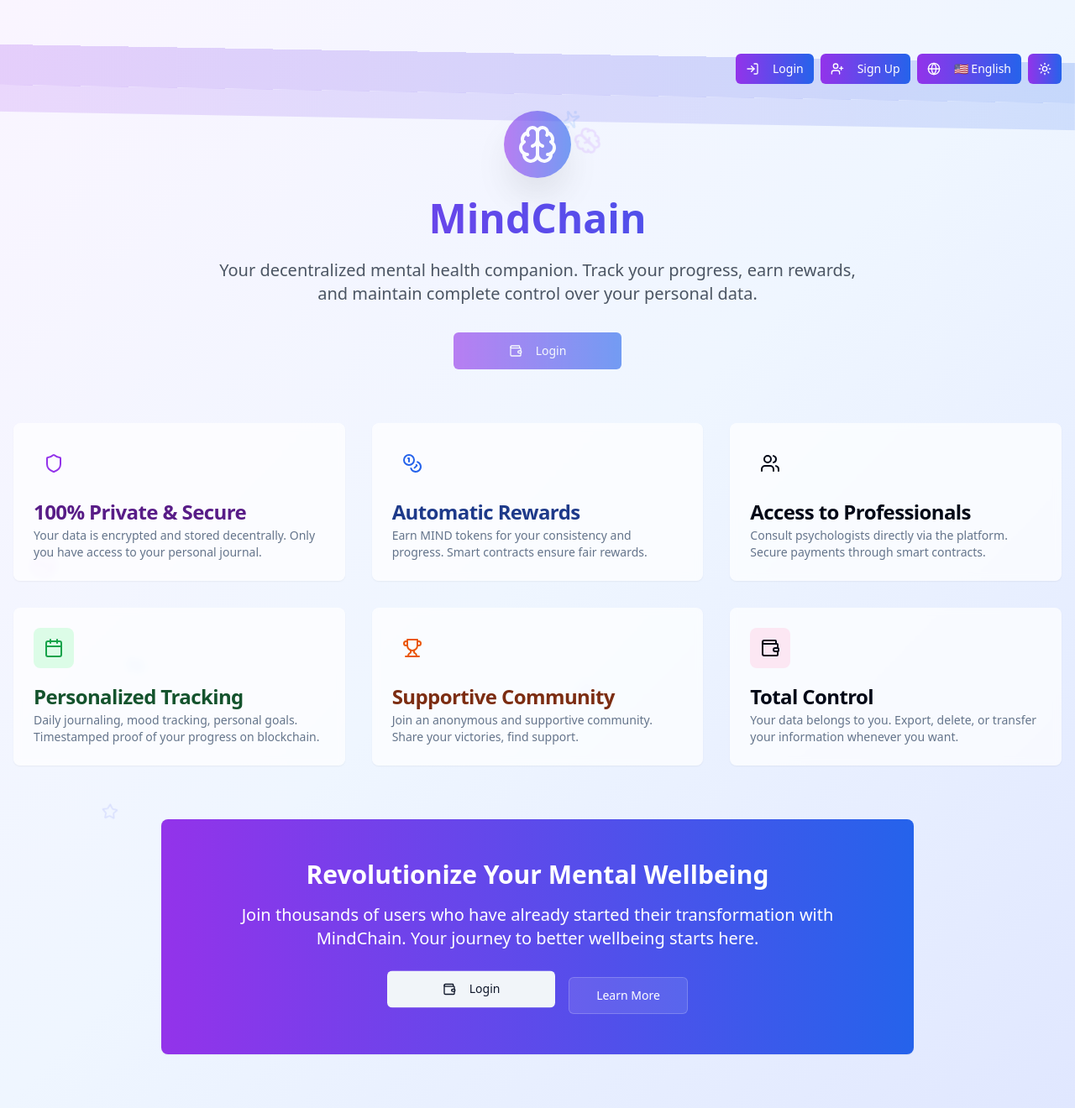
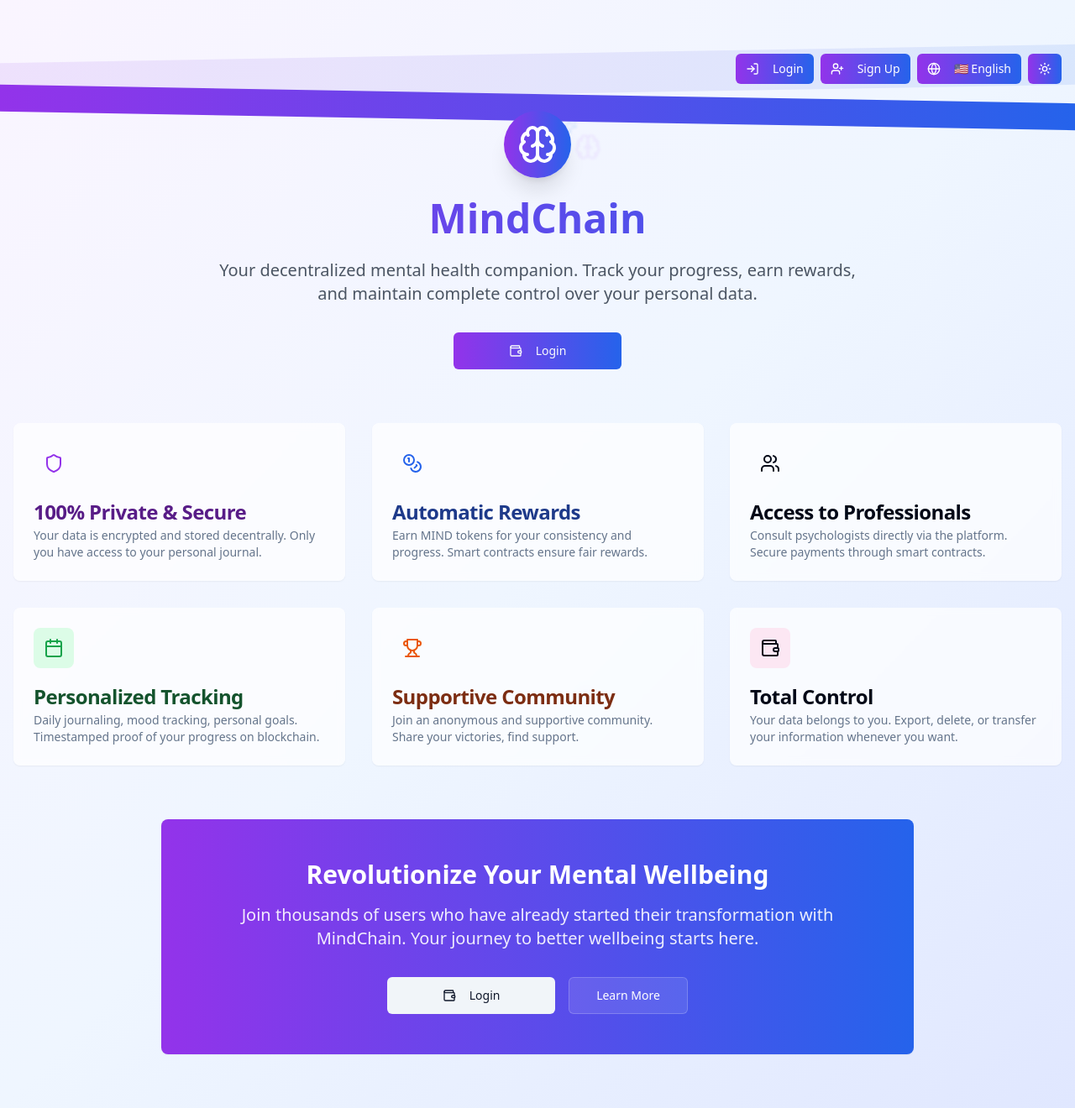
Before and after one commit to Deku937/heart-strings-web3-connect, a React (Vite) app: page / in a window 1280 px wide. Shown: the whole page at 84% size. Built offline with nearby package versions, Linux system fonts and the light colour scheme.

Commit message:
Refine site dynamism for better aesthetics
Improved the visual appeal of the site's dynamic elements, aiming for a more polished and attractive user experience.

```diff
--- a/src/pages/Index.tsx
+++ b/src/pages/Index.tsx
@@ -19,12 +19,12 @@ const Index = () => {
   useEffect(() => {
     setIsVisible(true);
 
-    // Generate floating elements
-    const elements = Array.from({ length: 6 }, (_, i) => ({
+    // Floating elements moins visibles, moins nombreux, plus subtils.
+    const elements = Array.from({ length: 3 }, (_, i) => ({
       id: i,
       x: Math.random() * 100,
       y: Math.random() * 100,
-      delay: Math.random() * 2
+      delay: Math.random() * 1.2
     }));
     setFloatingElements(elements);
   }, []);
@@ -50,41 +50,41 @@ const Index = () => {
 
   return (
     <div className="min-h-screen bg-gradient-to-br from-purple-50 via-blue-50 to-indigo-100 dark:from-purple-950 dark:via-blue-950 dark:to-indigo-950 relative overflow-hidden">
-      {/* Animated floating elements */}
+      {/* Éléments flottants plus subtils */}
       {floatingElements.map((element) => (
         <div
           key={element.id}
-          className="absolute opacity-20 animate-pulse"
+          className="absolute pointer-events-none"
           style={{
             left: `${element.x}%`,
             top: `${element.y}%`,
-            animationDelay: `${element.delay}s`,
-            animation: `float 6s ease-in-out infinite ${element.delay}s`
+            filter: "blur(1.5px)",
+            opacity: 0.12 + (0.08 * (element.id % 3)),
+            animation: `floatSoft 10s ease-in-out infinite alternate ${element.delay}s`
           }}
         >
           {element.id % 3 === 0 ? (
             <Brain className="w-8 h-8 text-purple-400" />
           ) : element.id % 3 === 1 ? (
-            <Sparkles className="w-6 h-6 text-blue-400" />
+            <Sparkles className="w-5 h-5 text-blue-400" />
           ) : (
-            <Star className="w-5 h-5 text-indigo-400" />
+            <Star className="w-4 h-4 text-indigo-400" />
           )}
         </div>
       ))}
 
-      {/* Animated decorative bars */}
-      <div className="absolute top-16 left-0 right-0 h-12 bg-gradient-to-r from-purple-600 to-blue-600 opacity-20 transform -skew-y-1 animate-slide-in-right"></div>
-      <div className="absolute top-28 left-0 right-0 h-8 bg-gradient-to-r from-purple-600 to-blue-600 opacity-15 transform skew-y-1 animate-slide-in-right" style={{ animationDelay: '0.2s' }}></div>
+      {/* Barres décoratives assombries, statiques ou avec fade */}
+      <div className="absolute top-16 left-0 right-0 h-12 bg-gradient-to-r from-purple-600 to-blue-600 opacity-10 -skew-y-1"></div>
+      <div className="absolute top-28 left-0 right-0 h-8 bg-gradient-to-r from-purple-600 to-blue-600 opacity-8 skew-y-1"></div>
 
-      {/* Hero Section */}
+      {/* Hero */}
       <div className="container mx-auto px-4 py-16 relative z-10">
-        <div className={`text-center mb-16 transition-all duration-1000 ${isVisible ? 'opacity-100 translate-y-0' : 'opacity-0 translate-y-10'}`}>
-          {/* Header with controls */}
-          <div className={`flex justify-end items-center mb-8 space-x-2 transition-all duration-700 ${isVisible ? 'opacity-100 translate-x-0' : 'opacity-0 translate-x-10'}`} style={{ animationDelay: '0.3s' }}>
+        <div className={`text-center mb-16 transition-all duration-1000 ${isVisible ? "opacity-100 translate-y-0" : "opacity-0 translate-y-4"}`}>
+          <div className="flex justify-end items-center mb-8 space-x-2">
             <Button
               onClick={() => navigate('/auth')}
               size="sm"
-              className="bg-gradient-to-r from-purple-600 to-blue-600 hover:from-purple-700 hover:to-blue-700 text-white border-0 transform transition-all duration-300 hover:scale-105 hover:shadow-lg"
+              className="bg-gradient-to-r from-purple-600 to-blue-600 text-white border-0 transition-all duration-200 hover:scale-102 hover:shadow focus:ring-2 focus:ring-blue-300"
             >
               <LogIn className="mr-2 h-4 w-4" />
               {t('login')}
@@ -92,83 +92,82 @@ const Index = () => {
             <Button
               onClick={() => navigate('/auth')}
               size="sm"
-              className="bg-gradient-to-r from-purple-600 to-blue-600 hover:from-purple-700 hover:to-blue-700 text-white border-0 transform transition-all duration-300 hover:scale-105 hover:shadow-lg"
+              className="bg-gradient-to-r from-purple-600 to-blue-600 text-white border-0 transition-all duration-200 hover:scale-102 hover:shadow focus:ring-2 focus:ring-blue-300"
             >
               <UserPlus className="mr-2 h-4 w-4" />
               {t('signup')}
             </Button>
-            <div className="transform transition-all duration-300 hover:scale-105">
+            <div>
               <LanguageSelector />
             </div>
-            <div className="transform transition-all duration-300 hover:scale-105">
+            <div>
               <ThemeToggle />
             </div>
           </div>
 
-          <div className={`flex justify-center mb-6 transition-all duration-1000 ${isVisible ? 'opacity-100 scale-100' : 'opacity-0 scale-75'}`} style={{ animationDelay: '0.5s' }}>
-            <div className="bg-gradient-to-r from-purple-600 to-blue-600 p-4 rounded-full animate-pulse hover:animate-bounce transition-all duration-300 hover:scale-110 shadow-2xl">
+          {/* Enlève le "bounce"/"pulse" pour une transition douce */}
+          <div className={`flex justify-center mb-6 transition-all duration-700 ${isVisible ? "opacity-100 scale-100" : "opacity-0 scale-95"}`}>
+            <div className="bg-gradient-to-r from-purple-600 to-blue-600 p-4 rounded-full shadow-xl transition-transform duration-300">
               <Brain className="w-12 h-12 text-white" />
             </div>
           </div>
 
-          <h1 className={`text-5xl font-bold bg-gradient-to-r from-purple-600 to-blue-600 bg-clip-text text-transparent mb-6 transition-all duration-1000 ${isVisible ? 'opacity-100 translate-y-0' : 'opacity-0 translate-y-10'}`} style={{ animationDelay: '0.7s' }}>
+          <h1 className={`text-5xl font-bold bg-gradient-to-r from-purple-600 to-blue-600 bg-clip-text text-transparent mb-6 transition-all duration-1000 ${isVisible ? "opacity-100 translate-y-0" : "opacity-0 translate-y-4"}`}>
             {t('app_title')}
           </h1>
 
-          <p className={`text-xl text-gray-600 dark:text-gray-300 mb-8 max-w-3xl mx-auto transition-all duration-1000 ${isVisible ? 'opacity-100 translate-y-0' : 'opacity-0 translate-y-10'}`} style={{ animationDelay: '0.9s' }}>
+          <p className={`text-xl text-gray-600 dark:text-gray-300 mb-8 max-w-3xl mx-auto transition-opacity duration-1000 ${isVisible ? "opacity-100" : "opacity-0"}`}>
             {t('app_subtitle')}
           </p>
 
-          <div className={`transition-all duration-1000 ${isVisible ? 'opacity-100 translate-y-0' : 'opacity-0 translate-y-10'}`} style={{ animationDelay: '1.1s' }}>
+          <div className={`transition-opacity duration-1000 ${isVisible ? "opacity-100" : "opacity-0"}`}>
             <Button
               onClick={() => navigate('/auth')}
               size="lg"
-              className="bg-gradient-to-r from-purple-600 to-blue-600 hover:from-purple-700 hover:to-blue-700 min-w-[200px] transform transition-all duration-300 hover:scale-105 hover:shadow-xl animate-pulse"
+              className="bg-gradient-to-r from-purple-600 to-blue-600 min-w-[200px] transition-transform duration-300 hover:scale-103 hover:shadow-xl"
             >
               <Wallet className="mr-2 h-4 w-4" />
               {t('login')}
             </Button>
           </div>
         </div>
-
-        {/* Features Grid with staggered animations */}
+        {/* Features grid : animation cascade fade-in / slide-in */}
         <div className="grid md:grid-cols-2 lg:grid-cols-3 gap-8 mb-16">
           {[
-            { icon: Shield, color: 'purple', title: t('private_secure'), desc: t('private_secure_desc'), delay: '0.2s' },
-            { icon: Coins, color: 'blue', title: t('automatic_rewards'), desc: t('automatic_rewards_desc'), delay: '0.4s' },
-            { icon: Users, color: 'indigo', title: t('professional_access'), desc: t('professional_access_desc'), delay: '0.6s' },
-            { icon: Calendar, color: 'green', title: t('personalized_tracking'), desc: t('personalized_tracking_desc'), delay: '0.8s' },
-            { icon: Trophy, color: 'orange', title: t('supportive_community'), desc: t('supportive_community_desc'), delay: '1.0s' },
-            { icon: Wallet, color: 'pink', title: t('total_control'), desc: t('total_control_desc'), delay: '1.2s' }
+            { icon: Shield, color: 'purple', title: t('private_secure'), desc: t('private_secure_desc'), delay: '0.08s' },
+            { icon: Coins, color: 'blue', title: t('automatic_rewards'), desc: t('automatic_rewards_desc'), delay: '0.16s' },
+            { icon: Users, color: 'indigo', title: t('professional_access'), desc: t('professional_access_desc'), delay: '0.24s' },
+            { icon: Calendar, color: 'green', title: t('personalized_tracking'), desc: t('personalized_tracking_desc'), delay: '0.32s' },
+            { icon: Trophy, color: 'orange', title: t('supportive_community'), desc: t('supportive_community_desc'), delay: '0.40s' },
+            { icon: Wallet, color: 'pink', title: t('total_control'), desc: t('total_control_desc'), delay: '0.48s' }
           ].map((feature, index) => (
             <Card
               key={index}
-              className={`hover:shadow-lg transition-all duration-500 border-0 bg-white/70 backdrop-blur-sm dark:bg-gray-900/70 transform hover:scale-105 hover:-translate-y-2 opacity-0 animate-fade-in group cursor-pointer`}
-              style={{ animationDelay: feature.delay, animationFillMode: 'forwards' }}
+              className={`opacity-0 will-change-transform animate-feature-fade-in transform transition-all duration-500 border-0 bg-white/70 backdrop-blur-sm dark:bg-gray-900/70 hover:scale-[1.03] hover:shadow-lg`}
+              style={{ animationDelay: feature.delay, animationFillMode: "forwards" }}
             >
               <CardHeader>
-                <div className={`w-12 h-12 bg-${feature.color}-100 dark:bg-${feature.color}-900 rounded-lg flex items-center justify-center mb-4 group-hover:animate-bounce transition-all duration-300`}>
-                  <feature.icon className={`w-6 h-6 text-${feature.color}-600 group-hover:scale-110 transition-transform duration-300`} />
+                <div className={`w-12 h-12 bg-${feature.color}-100 dark:bg-${feature.color}-900 rounded-lg flex items-center justify-center mb-4`}>
+                  <feature.icon className={`w-6 h-6 text-${feature.color}-600`} />
                 </div>
-                <CardTitle className={`text-${feature.color}-900 dark:text-${feature.color}-100 group-hover:text-${feature.color}-600 transition-colors duration-300`}>
+                <CardTitle className={`text-${feature.color}-900 dark:text-${feature.color}-100`}>
                   {feature.title}
                 </CardTitle>
-                <CardDescription className="dark:text-gray-300 group-hover:text-gray-600 dark:group-hover:text-gray-200 transition-colors duration-300">
+                <CardDescription className="dark:text-gray-300">
                   {feature.desc}
                 </CardDescription>
               </CardHeader>
             </Card>
           ))}
         </div>
-
-        {/* Call to Action with enhanced animation */}
-        <div className={`text-center transition-all duration-1000 ${isVisible ? 'opacity-100 translate-y-0' : 'opacity-0 translate-y-10'}`} style={{ animationDelay: '1.4s' }}>
-          <Card className="max-w-4xl mx-auto border-0 bg-gradient-to-r from-purple-600 to-blue-600 text-white transform transition-all duration-500 hover:scale-105 hover:shadow-2xl">
+        {/* Call to Action : fade-in subtile */}
+        <div className={`text-center transition-opacity duration-1000 ${isVisible ? "opacity-100" : "opacity-0"}`}>
+          <Card className="max-w-4xl mx-auto border-0 bg-gradient-to-r from-purple-600 to-blue-600 text-white transition-transform duration-500 hover:scale-[1.02] hover:shadow-2xl">
             <CardContent className="p-12">
-              <h2 className="text-3xl font-bold mb-4 animate-fade-in">
+              <h2 className="text-3xl font-bold mb-4">
                 {t('revolutionize_wellbeing')}
               </h2>
-              <p className="text-xl mb-8 opacity-90 animate-fade-in" style={{ animationDelay: '0.2s' }}>
+              <p className="text-xl mb-8 opacity-90">
                 {t('revolutionize_desc')}
               </p>
               <div className="flex flex-col sm:flex-row gap-4 justify-center">
@@ -176,14 +175,14 @@ const Index = () => {
                   onClick={() => navigate('/auth')}
                   variant="secondary"
                   size="lg"
-                  className="min-w-[200px] transform transition-all duration-300 hover:scale-105 hover:shadow-lg animate-bounce"
+                  className="min-w-[200px] transition-transform duration-300 hover:scale-103 hover:shadow-lg"
                 >
                   <Wallet className="mr-2 h-4 w-4" />
                   {t('login')}
                 </Button>
                 <Button
                   variant="outline"
-                  className="bg-white/10 border-white/20 text-white hover:bg-white/20 transform transition-all duration-300 hover:scale-105"
+                  className="bg-white/10 border-white/20 text-white hover:bg-white/20 transition-transform duration-300 hover:scale-102"
                   size="lg"
                 >
                   {t('learn_more')}
@@ -194,28 +193,18 @@ const Index = () => {
         </div>
       </div>
 
+      {/* Animations sobres : fade-in, translation douce */}
       <style>{`
-        @keyframes float {
-          0%, 100% { transform: translateY(0px) rotate(0deg); }
-          50% { transform: translateY(-20px) rotate(180deg); }
+        @keyframes floatSoft {
+          0% { transform: translateY(0px); }
+          100% { transform: translateY(-18px); }
         }
-
-        .animate-slide-in-right {
-          animation: slideInRight 1s ease-out forwards;
+        .animate-feature-fade-in {
+          animation: featureFadeIn 0.7s cubic-bezier(.36,1.01,.64,1) forwards;
         }
-
-        @keyframes slideInRight {
-          from { transform: translateX(100%) skewY(1deg); }
-          to { transform: translateX(0) skewY(1deg); }
-        }
-
-        .animate-fade-in {
-          animation: fadeIn 0.8s ease-out forwards;
-        }
-
-        @keyframes fadeIn {
-          from { opacity: 0; transform: translateY(20px); }
-          to { opacity: 1; transform: translateY(0); }
+        @keyframes featureFadeIn {
+          from { opacity:0; transform: translateY(30px); }
+          to { opacity:1; transform: translateY(0); }
         }
       `}</style>
     </div>
```
